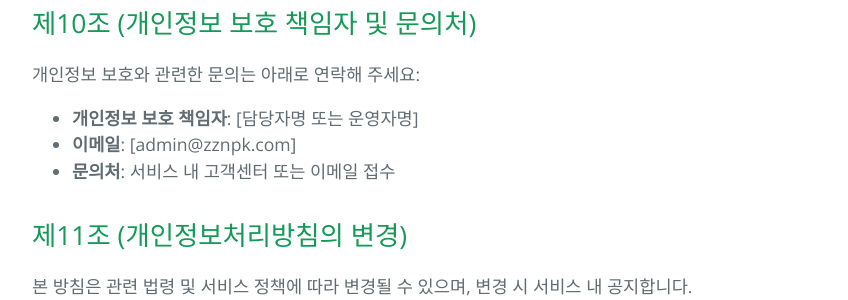
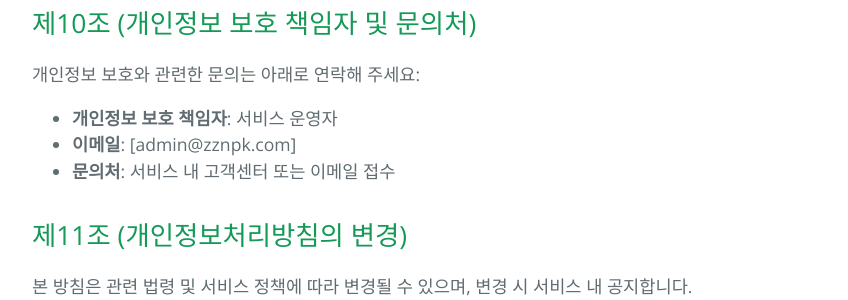
Before and after one commit to KoJaem-App-Policies/Zznpk-Privacy-Policy, a Jekyll site: the page built from index.md, in a window 1280 px wide and 900 px high, scrolled down 2182 px. Shown: the part 433-733 px from the top of the window, without its empty margins (192-1040 px from the left). Built offline with Jekyll 4.4.1, drawn with Linux system fonts in a browser that asks for light colours.

Commit message:
chore: 내용수정

```diff
--- a/index.md
+++ b/index.md
@@ -76,7 +76,7 @@ layout: default
 ## 제10조 (개인정보 보호 책임자 및 문의처)
 개인정보 보호와 관련한 문의는 아래로 연락해 주세요:
 
-- **개인정보 보호 책임자**: [담당자명 또는 운영자명]
+- **개인정보 보호 책임자**: 서비스 운영자
 - **이메일**: [admin@zznpk.com]
 - **문의처**: 서비스 내 고객센터 또는 이메일 접수
 
```
